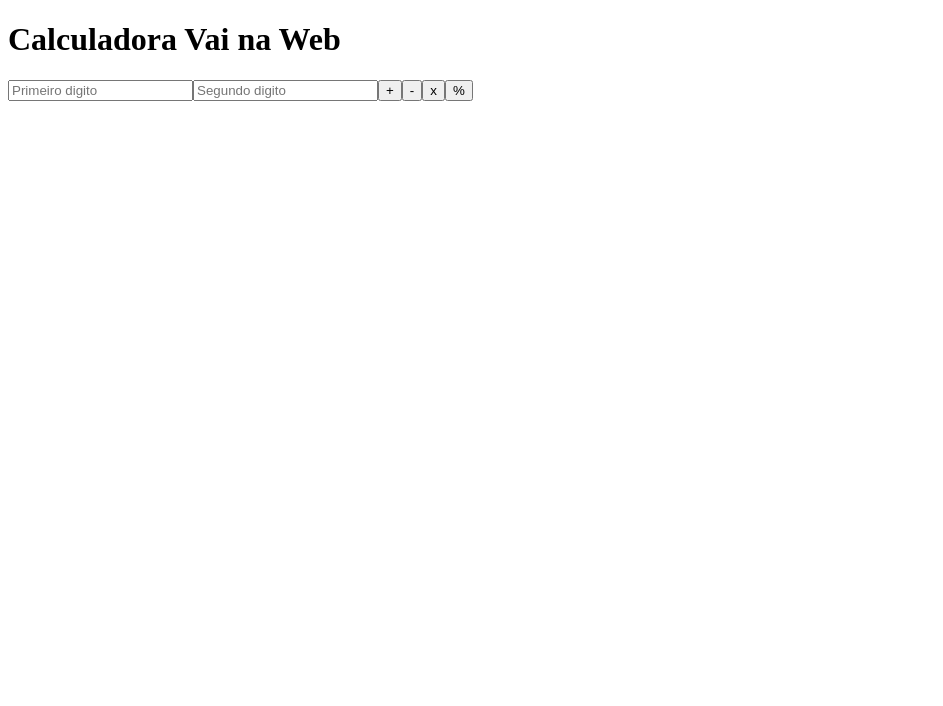
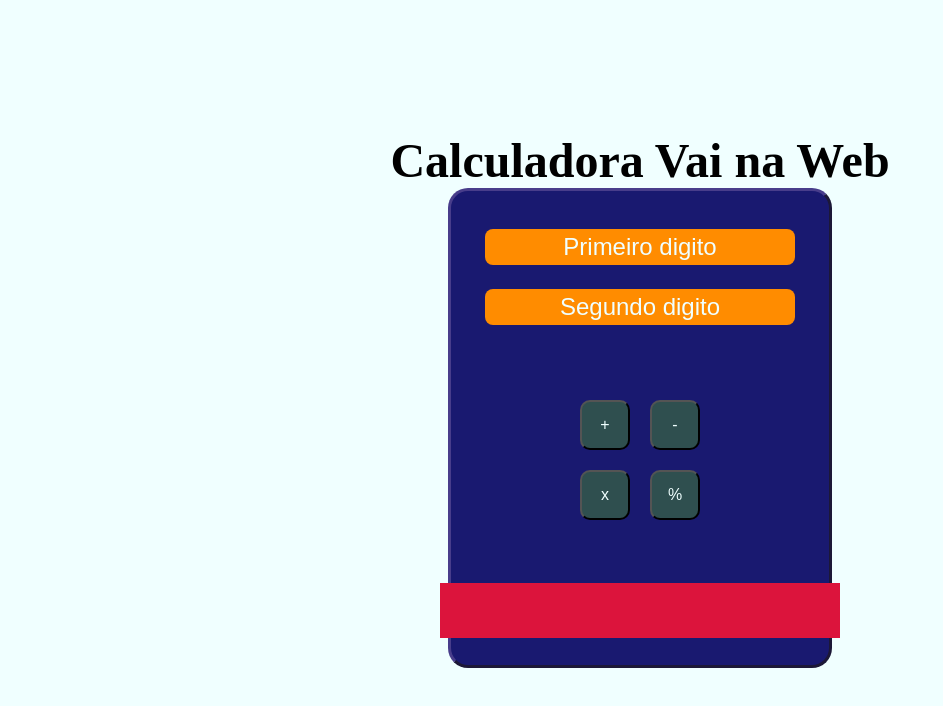
Before and after one commit to GeovaneD7/desafio-calculadora-vai-na-web, a React (Vite) app: page / in a window 1280 px wide. Shown: the top 706 px of the page, without its empty margins (0-943 px from the left). Built offline with nearby package versions, Linux system fonts and the light colour scheme.

Commit message:
Estilo da calculadora praticamente encerrado. Acertarei algun detalhes futuramente.

```diff
--- a/src/App.jsx
+++ b/src/App.jsx
@@ -1,3 +1,4 @@
+import "./globalStyle.scss"
 import Main from "./components/Main/Main";
 
 export default function App() {
--- a/src/components/Main/Main.jsx
+++ b/src/components/Main/Main.jsx
@@ -1,3 +1,4 @@
+import "./mainStyle.scss"
 import { useState } from "react";
 
 export default function Main() {
@@ -32,6 +33,8 @@ export default function Main() {
   return (
     <main>
       <h1>Calculadora Vai na Web</h1>
+      <section>
+        <div id="entrada">
           <input
             type="text"
             placeholder="Primeiro digito"
@@ -42,11 +45,15 @@ export default function Main() {
             placeholder="Segundo digito"
             onChange={capturandoSegundoValor}
           />
+        </div>
+        <div id="botoes">
           <button onClick={somar}>+</button>
           <button onClick={subtrair}>-</button>
           <button onClick={multiplicar}>x</button>
           <button onClick={dividir}>%</button>
-      <p>{resultado}</p>
+        </div>
+        <p id="resultado">{resultado}</p>
+      </section>
     </main>
   );
 };
--- a/src/components/Main/mainStyle.scss
+++ b/src/components/Main/mainStyle.scss
@@ -0,0 +1,87 @@
+@mixin flexCentered() {
+  display: flex;
+  flex-direction: column;
+  justify-content: center;
+  align-items: center;
+}
+
+main {
+  @include flexCentered();
+
+  background-color: azure;
+  height: 100vh;
+}
+
+h1 {
+  font-size: 3rem;
+}
+
+section {
+  @include flexCentered();
+  justify-content: space-around;
+
+  background-color: midnightblue;
+  border-radius: 20px;
+  border-style: outset;
+  border-color: darkslateblue;
+  height: 60vh;
+  width: 30vw;
+
+  #entrada{
+    height: 15vh;
+    border-color: red;
+    @include flexCentered();
+  }
+  input {
+    background-color: darkorange;
+    border-style: intset;
+    border-color: darkgoldenrod;
+    color: white;
+    font-size: 1.5rem;
+    text-align: center;
+
+    margin: 4%;
+    height: 10vh;
+    border-radius: 8px;
+    border-style: none;
+
+    &::placeholder {
+      text-align: center;
+      color: azure;
+    }
+    &:focus::placeholder {
+      opacity: 0;
+    }
+  }
+
+  button {
+    width: 50px;
+    height: 50px;
+    margin: 5%;
+
+    background-color: darkslategray;
+    color:azure;
+    font-size: 1rem;
+    border-radius: 10px;
+    border-style: outset;
+    //border-color: darkslategray;
+  }
+}
+
+#botoes {
+  @include flexCentered();
+
+  flex-direction: row;
+  flex-wrap: wrap;
+}
+
+#resultado {
+  @include flexCentered();
+
+  background-color: crimson;
+  color: white;
+  width: 400px;
+  height: 55px;
+
+  font-size: 2rem;
+}
```
Lines whose indentation alone changed are shown as unchanged.
